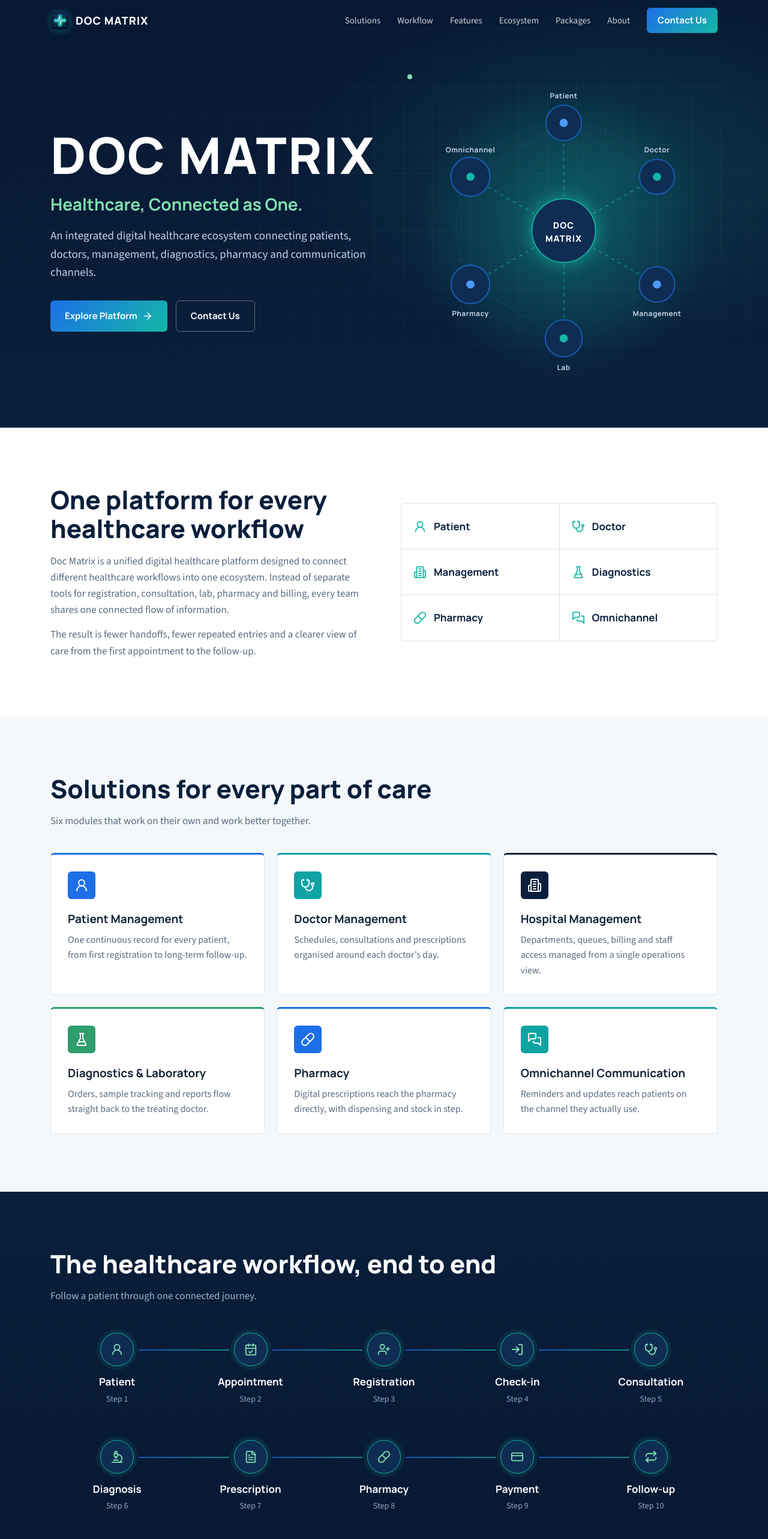
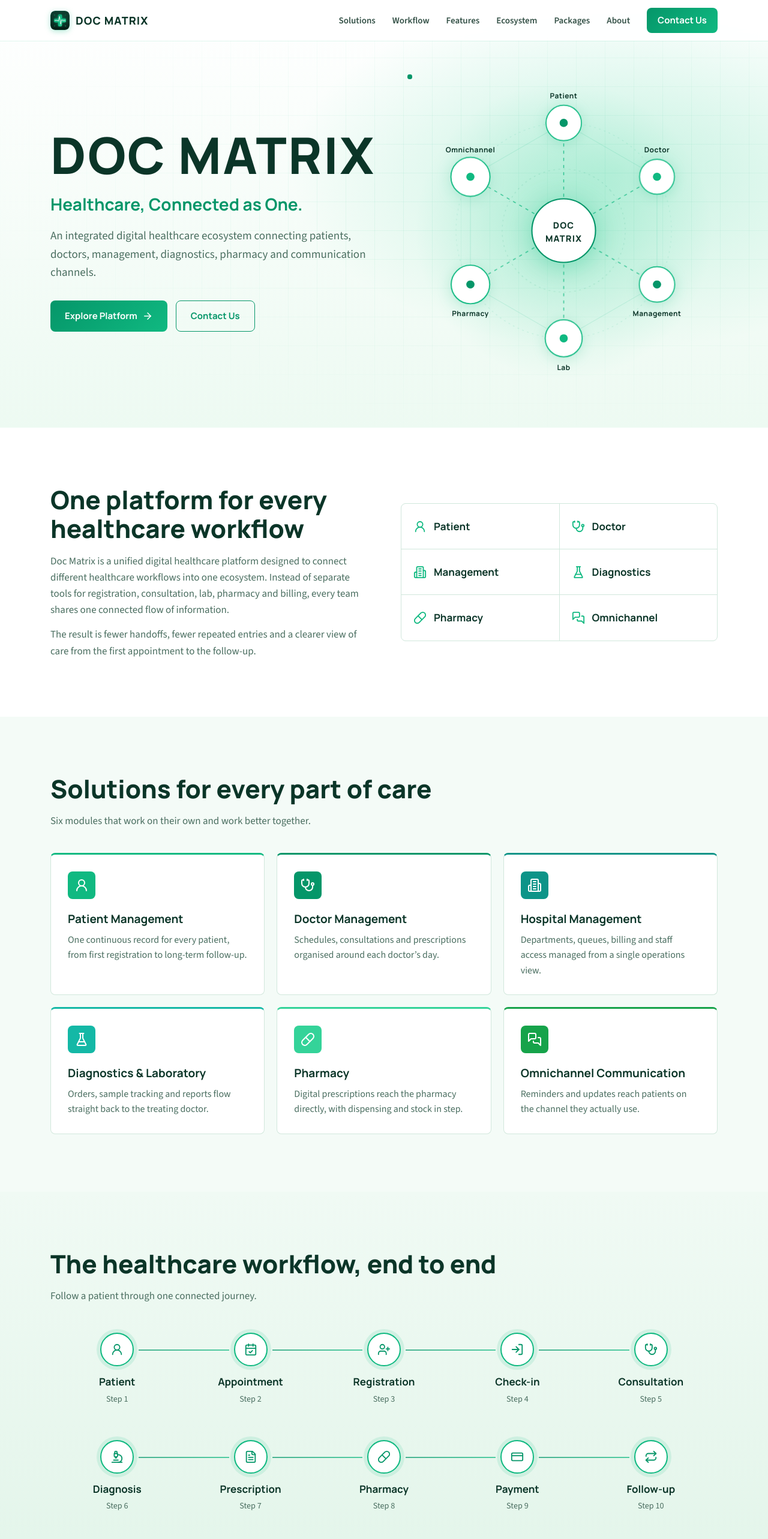
Before and after one commit to Swathi550/Doc_matrix, a React (Vite) app: page / in a window 1280 px wide. Shown: the top 2566 px of the page at 60% size. Built offline with nearby package versions, Linux system fonts and the light colour scheme.

Commit message:
Update website theme to fresh, light medical green color palette

```diff
--- a/index.html
+++ b/index.html
@@ -11,7 +11,7 @@
     <link rel="shortcut icon" href="/favicon.ico" />
     <link rel="apple-touch-icon" sizes="180x180" href="/apple-touch-icon.png" />
     <link rel="manifest" href="/site.webmanifest" />
-    <meta name="theme-color" content="#0A1F3C" />
+    <meta name="theme-color" content="#10B981" />
     <meta property="og:title" content="DOC MATRIX | Healthcare, Connected as One" />
     <meta property="og:description" content="An integrated digital healthcare ecosystem connecting patients, doctors, management, diagnostics, pharmacy and communication channels." />
     <meta property="og:type" content="website" />
--- a/src/App.jsx
+++ b/src/App.jsx
@@ -9,12 +9,12 @@ import {
 const nav = [['Solutions', 'solutions'], ['Workflow', 'workflow'], ['Features', 'features'], ['Ecosystem', 'ecosystem'], ['Packages', 'packages'], ['About', 'about']]
 
 const solutions = [
-  [UserRound, 'Patient Management', 'One continuous record for every patient, from first registration to long-term follow-up.', '#1D6FE8'],
-  [Stethoscope, 'Doctor Management', 'Schedules, consultations and prescriptions organised around each doctor\u2019s day.', '#0FA3A3'],
-  [Building2, 'Hospital Management', 'Departments, queues, billing and staff access managed from a single operations view.', '#0A1F3C'],
-  [FlaskConical, 'Diagnostics & Laboratory', 'Orders, sample tracking and reports flow straight back to the treating doctor.', '#2E9E6B'],
-  [Pill, 'Pharmacy', 'Digital prescriptions reach the pharmacy directly, with dispensing and stock in step.', '#1D6FE8'],
-  [MessagesSquare, 'Omnichannel Communication', 'Reminders and updates reach patients on the channel they actually use.', '#0FA3A3']
+  [UserRound, 'Patient Management', 'One continuous record for every patient, from first registration to long-term follow-up.', '#10B981'],
+  [Stethoscope, 'Doctor Management', 'Schedules, consultations and prescriptions organised around each doctor\u2019s day.', '#059669'],
+  [Building2, 'Hospital Management', 'Departments, queues, billing and staff access managed from a single operations view.', '#0D9488'],
+  [FlaskConical, 'Diagnostics & Laboratory', 'Orders, sample tracking and reports flow straight back to the treating doctor.', '#14B8A6'],
+  [Pill, 'Pharmacy', 'Digital prescriptions reach the pharmacy directly, with dispensing and stock in step.', '#34D399'],
+  [MessagesSquare, 'Omnichannel Communication', 'Reminders and updates reach patients on the channel they actually use.', '#16A34A']
 ]
 
 const steps = [
@@ -54,7 +54,7 @@ function Network_({ mini }) {
   return (
     <svg className={'net' + (mini ? ' mini' : '')} viewBox="0 0 600 600" role="img" aria-label="Doc Matrix connected to patient, doctor, management, lab, pharmacy and omnichannel">
       <defs>
-        <radialGradient id={'g' + (mini ? 'a' : 'b')}><stop offset="0" stopColor="#14B8A6" stopOpacity=".35" /><stop offset="1" stopColor="#14B8A6" stopOpacity="0" /></radialGradient>
+        <radialGradient id={'g' + (mini ? 'a' : 'b')}><stop offset="0" stopColor="#34D399" stopOpacity=".28" /><stop offset="1" stopColor="#34D399" stopOpacity="0" /></radialGradient>
       </defs>
       <circle cx="300" cy="300" r="290" fill={`url(#g${mini ? 'a' : 'b'})`} />
       <circle className="orbit" cx="300" cy="300" r="210" />
@@ -66,11 +66,11 @@ function Network_({ mini }) {
       {pts.map(([n, x, y], i) => (
         <g key={n}>
           <line className="flow" x1="300" y1="300" x2={x} y2={y} />
-          <circle r="4" fill="#7FE0B0">
+          <circle r="4" fill="#059669">
             <animateMotion dur={`${3 + (i % 3) * 0.6}s`} begin={`${i * 0.5}s`} repeatCount="indefinite" path={`M300,300 L${x},${y}`} />
           </circle>
           <circle className="node" cx={x} cy={y} r="34" style={{ animationDelay: `${i * 0.4}s` }} />
-          <circle cx={x} cy={y} r="8" fill={i % 2 ? '#14B8A6' : '#4C9AFF'} />
+          <circle cx={x} cy={y} r="8" fill={i % 2 ? '#10B981' : '#059669'} />
           <text x={x} y={y + (y > 300 ? 62 : -48)} textAnchor="middle" className="nl">{n}</text>
         </g>
       ))}
--- a/src/styles.css
+++ b/src/styles.css
@@ -1,4 +1,4 @@
-:root{--navy:#0A1F3C;--navy2:#0F2D52;--blue:#1D6FE8;--teal:#14B8A6;--green:#7FE0B0;--bg:#F4F8FB;--ink:#142235;--mute:#5B6B7F;--line:#DCE5EE;--r:6px}
+:root{--navy:#0B3528;--navy2:#EAF7EE;--blue:#059669;--teal:#10B981;--green:#047857;--bg:#F4FBF7;--ink:#113327;--mute:#4A6E60;--line:#D1E7DC;--r:8px}
 *{box-sizing:border-box;margin:0}
 html{scroll-behavior:smooth;scroll-padding-top:72px}
 body{font-family:'Source Sans 3',system-ui,sans-serif;color:var(--ink);background:#fff;font-size:17px;line-height:1.6;-webkit-font-smoothing:antialiased}
@@ -7,63 +7,64 @@ a{color:inherit;text-decoration:none}
 :focus-visible{outline:2px solid var(--teal);outline-offset:3px}
 .wrap{max-width:1160px;margin:0 auto;padding:0 24px}
 /* nav */
-.nav{position:fixed;inset:0 0 auto 0;z-index:50;transition:background .3s,box-shadow .3s;color:#fff}
-.nav.solid{background:rgba(10,31,60,.94);backdrop-filter:blur(10px);box-shadow:0 1px 0 rgba(255,255,255,.08)}
+.nav{position:fixed;inset:0 0 auto 0;z-index:50;transition:background .3s,box-shadow .3s;color:var(--navy);background:rgba(255,255,255,.88);backdrop-filter:blur(10px);box-shadow:0 1px 0 rgba(16,185,129,.12)}
+.nav.solid{background:rgba(255,255,255,.96);backdrop-filter:blur(12px);box-shadow:0 2px 14px rgba(11,53,40,.08)}
 .nav-in{display:flex;align-items:center;justify-content:space-between;height:68px}
-.brand{display:flex;align-items:center;gap:10px;font-weight:800;letter-spacing:.06em;font-size:18px}
+.brand{display:flex;align-items:center;gap:10px;font-weight:800;letter-spacing:.06em;font-size:18px;color:var(--navy)}
 .brand svg{color:var(--teal)}
-.brand-icon{width:32px;height:32px;border-radius:8px;display:block;flex-shrink:0;box-shadow:0 2px 10px rgba(20,184,166,.35);transition:transform .2s ease}
+.brand-icon{width:32px;height:32px;border-radius:8px;display:block;flex-shrink:0;box-shadow:0 2px 10px rgba(16,185,129,.35);transition:transform .2s ease}
 .brand:hover .brand-icon{transform:scale(1.06)}
-.links{display:flex;align-items:center;gap:28px;font-weight:500;font-size:15px}
-.links a:not(.btn){opacity:.8;transition:opacity .2s}.links a:not(.btn):hover{opacity:1}
-.burger{display:none;background:none;border:0;color:#fff;cursor:pointer}
+.links{display:flex;align-items:center;gap:28px;font-weight:600;font-size:15px}
+.links a:not(.btn){color:var(--ink);opacity:.85;transition:opacity .2s,color .2s}
+.links a:not(.btn):hover{opacity:1;color:var(--blue)}
+.burger{display:none;background:none;border:0;color:var(--navy);cursor:pointer}
 /* buttons */
-.btn{display:inline-flex;align-items:center;gap:8px;padding:13px 24px;border-radius:var(--r);background:linear-gradient(135deg,var(--blue),var(--teal));color:#fff;font-weight:700;font-size:15px;transition:transform .2s,box-shadow .2s}
-.btn:hover{transform:translateY(-2px);box-shadow:0 8px 24px rgba(20,184,166,.35)}
+.btn{display:inline-flex;align-items:center;gap:8px;padding:13px 24px;border-radius:var(--r);background:linear-gradient(135deg,var(--blue),var(--teal));color:#fff;font-weight:700;font-size:15px;transition:transform .2s,box-shadow .2s;border:none;cursor:pointer}
+.btn:hover{transform:translateY(-2px);box-shadow:0 8px 24px rgba(16,185,129,.35)}
 .btn.sm{padding:9px 18px}
-.btn.ghost{background:transparent;border:1px solid rgba(255,255,255,.35)}
-.btn.ghost:hover{background:rgba(255,255,255,.08);box-shadow:none}
+.btn.ghost{background:transparent;border:1.5px solid var(--blue);color:var(--blue)}
+.btn.ghost:hover{background:rgba(16,185,129,.08);box-shadow:none}
 .btn.light{background:#fff;color:var(--navy)}
 /* hero */
-.hero{background:radial-gradient(900px 500px at 80% 40%,rgba(20,184,166,.18),transparent 60%),linear-gradient(180deg,#071832,var(--navy));color:#fff;position:relative;overflow:hidden;padding:128px 0 72px}
-.hero::before{content:'';position:absolute;inset:0;background-image:linear-gradient(rgba(255,255,255,.05) 1px,transparent 1px),linear-gradient(90deg,rgba(255,255,255,.05) 1px,transparent 1px);background-size:48px 48px;mask-image:radial-gradient(ellipse at 70% 45%,#000 20%,transparent 75%)}
+.hero{background:radial-gradient(900px 500px at 80% 40%,rgba(52,211,153,.25),transparent 60%),linear-gradient(180deg,#FFFFFF 0%,#EDFAF2 100%);color:var(--ink);position:relative;overflow:hidden;padding:128px 0 72px}
+.hero::before{content:'';position:absolute;inset:0;background-image:linear-gradient(rgba(16,185,129,.07) 1px,transparent 1px),linear-gradient(90deg,rgba(16,185,129,.07) 1px,transparent 1px);background-size:48px 48px;mask-image:radial-gradient(ellipse at 70% 45%,#000 20%,transparent 75%)}
 .hero-in{position:relative;display:grid;grid-template-columns:1.05fr .95fr;gap:32px;align-items:center}
-h1{font-size:clamp(46px,7vw,84px);font-weight:800;letter-spacing:.03em;line-height:1;animation:rise .9s both}
-.tag{font-family:'Manrope';font-size:clamp(20px,2.6vw,28px);font-weight:700;color:var(--green);margin:18px 0 16px;animation:rise .9s .15s both}
-.lead{max-width:30em;color:#C4D3E4;font-size:19px;animation:rise .9s .3s both}
+h1{font-size:clamp(46px,7vw,84px);font-weight:800;letter-spacing:.03em;line-height:1;color:var(--navy);animation:rise .9s both}
+.tag{font-family:'Manrope';font-size:clamp(20px,2.6vw,28px);font-weight:700;color:var(--blue);margin:18px 0 16px;animation:rise .9s .15s both}
+.lead{max-width:30em;color:var(--mute);font-size:19px;animation:rise .9s .3s both}
 .btns{display:flex;gap:14px;flex-wrap:wrap;margin-top:32px;animation:rise .9s .45s both}
 @keyframes rise{from{opacity:0;transform:translateY(22px)}to{opacity:1;transform:none}}
 /* network */
 .net{width:100%;height:auto;max-width:560px;margin:0 auto;display:block;overflow:visible}
-.orbit{fill:none;stroke:rgba(76,154,255,.28);stroke-dasharray:3 7;transform-origin:300px 300px;animation:spin 60s linear infinite}
-.orbit.o2{animation-direction:reverse;stroke:rgba(20,184,166,.3)}
-.ring{stroke:rgba(76,154,255,.22);stroke-width:1}
-.flow{stroke:var(--teal);stroke-width:1.6;stroke-dasharray:6 8;animation:dash 1.4s linear infinite;opacity:.8}
-.node{fill:#0F2D52;stroke:var(--blue);stroke-width:1.5;transform-box:fill-box;transform-origin:center;animation:pulse 3.2s ease-in-out infinite}
-.core{fill:#0F2D52;stroke:var(--teal);stroke-width:2;filter:drop-shadow(0 0 16px rgba(20,184,166,.7))}
-.ct{fill:#fff;font:800 17px Manrope,sans-serif;letter-spacing:.08em}
-.nl{fill:#C4D3E4;font:700 15px Manrope,sans-serif;letter-spacing:.04em}
+.orbit{fill:none;stroke:rgba(16,185,129,.22);stroke-dasharray:3 7;transform-origin:300px 300px;animation:spin 60s linear infinite}
+.orbit.o2{animation-direction:reverse;stroke:rgba(5,150,105,.26)}
+.ring{stroke:rgba(16,185,129,.2);stroke-width:1}
+.flow{stroke:var(--teal);stroke-width:1.6;stroke-dasharray:6 8;animation:dash 1.4s linear infinite;opacity:.85}
+.node{fill:#FFFFFF;stroke:var(--teal);stroke-width:2;transform-box:fill-box;transform-origin:center;animation:pulse 3.2s ease-in-out infinite;filter:drop-shadow(0 4px 12px rgba(16,185,129,.2))}
+.core{fill:#FFFFFF;stroke:var(--blue);stroke-width:2.5;filter:drop-shadow(0 8px 24px rgba(16,185,129,.35))}
+.ct{fill:var(--navy);font:800 17px Manrope,sans-serif;letter-spacing:.08em}
+.nl{fill:var(--navy);font:700 15px Manrope,sans-serif;letter-spacing:.04em}
 .mini .nl{font-size:14px}
-.alt .nl{fill:var(--navy)}.alt .node,.alt .core{fill:var(--navy)}.alt .ring{stroke:rgba(29,111,232,.3)}
+.alt .nl{fill:var(--navy)}.alt .node{fill:#FFFFFF;stroke:var(--teal)}.alt .core{fill:#FFFFFF;stroke:var(--blue)}.alt .ring{stroke:rgba(16,185,129,.22)}
 @keyframes dash{to{stroke-dashoffset:-28}}
 @keyframes spin{to{transform:rotate(360deg)}}
 @keyframes pulse{50%{transform:scale(1.12)}}
 /* sections */
 .sec{padding:96px 0}.sec.alt{background:var(--bg)}
-.sec.dark{background:linear-gradient(180deg,var(--navy),#071832);color:#fff}
+.sec.dark{background:linear-gradient(180deg,#F0FAF4,#E3F5EA);color:var(--ink)}
 h2{font-size:clamp(28px,4vw,42px);line-height:1.15;font-weight:800;color:var(--navy);margin-bottom:16px;max-width:20em}
-.dark h2{color:#fff}
-h3{font-size:19px;font-weight:700;margin-bottom:6px}
-.sub{color:var(--mute);margin-bottom:40px;max-width:36em}.dark .sub{color:#9FB3CB}
+.dark h2{color:var(--navy)}
+h3{font-size:19px;font-weight:700;margin-bottom:6px;color:var(--navy)}
+.sub{color:var(--mute);margin-bottom:40px;max-width:36em}.dark .sub{color:var(--mute)}
 .split{display:grid;grid-template-columns:1fr 1fr;gap:56px;align-items:center}
 .split p{color:var(--mute);margin-top:14px;max-width:34em}
 .pillars{list-style:none;padding:0;display:grid;grid-template-columns:1fr 1fr;gap:1px;background:var(--line);border:1px solid var(--line);border-radius:var(--r);overflow:hidden}
 .pillars li{background:#fff;padding:24px 20px;display:flex;align-items:center;gap:12px;font-family:Manrope;font-weight:700;color:var(--navy);transition:background .25s,color .25s;min-width:0}
 .pillars li svg{color:var(--teal);flex-shrink:0}
-.pillars li:hover{background:var(--navy);color:#fff}
+.pillars li:hover{background:var(--bg);color:var(--blue)}
 .grid{display:grid;gap:20px}.g3{grid-template-columns:repeat(3,1fr)}.g4{grid-template-columns:repeat(4,1fr)}.g5{grid-template-columns:repeat(5,1fr);margin-top:36px}
 .card{background:#fff;border:1px solid var(--line);border-radius:var(--r);padding:28px;transition:transform .3s,box-shadow .3s,border-color .3s}
-.card:hover{transform:translateY(-5px);box-shadow:0 14px 34px rgba(10,31,60,.1)}
+.card:hover{transform:translateY(-5px);box-shadow:0 14px 34px rgba(11,53,40,.08)}
 .sol{border-top:3px solid var(--c)}
 .sol:hover{border-color:var(--c)}
 .sol .ic{display:inline-grid;place-items:center;width:46px;height:46px;border-radius:var(--r);background:var(--c);color:#fff;margin-bottom:18px;transition:transform .3s}
@@ -74,10 +75,10 @@ h3{font-size:19px;font-weight:700;margin-bottom:6px}
 .flow-steps li{text-align:center;position:relative}
 .flow-steps li::after{content:'';position:absolute;top:28px;left:calc(50% + 36px);right:calc(-50% + 36px);height:2px;background:linear-gradient(90deg,var(--blue),var(--teal));opacity:.7}
 .flow-steps li:nth-child(5n)::after{display:none}
-.dot{display:grid;place-items:center;width:56px;height:56px;margin:0 auto 12px;border-radius:50%;background:var(--navy2);border:1.5px solid var(--teal);color:var(--green);box-shadow:0 0 0 6px rgba(20,184,166,.1);transition:transform .3s,box-shadow .3s}
-.flow-steps li:hover .dot{transform:scale(1.1);box-shadow:0 0 0 8px rgba(20,184,166,.2),0 0 24px rgba(20,184,166,.5)}
-.flow-steps b{display:block;font-family:Manrope}
-.flow-steps small{color:#8CA3BF}
+.dot{display:grid;place-items:center;width:56px;height:56px;margin:0 auto 12px;border-radius:50%;background:#FFFFFF;border:2px solid var(--teal);color:var(--blue);box-shadow:0 0 0 6px rgba(16,185,129,.12);transition:transform .3s,box-shadow .3s}
+.flow-steps li:hover .dot{transform:scale(1.1);box-shadow:0 0 0 8px rgba(16,185,129,.2),0 0 24px rgba(16,185,129,.35)}
+.flow-steps b{display:block;font-family:Manrope;color:var(--navy)}
+.flow-steps small{color:var(--mute)}
 /* features */
 .feat{display:flex;flex-direction:column;gap:14px;padding:22px;font-family:Manrope;font-weight:700;font-size:16px;color:var(--navy);line-height:1.3}
 .feat svg{color:var(--teal);transition:color .3s,transform .3s}
@@ -88,22 +89,23 @@ h3{font-size:19px;font-weight:700;margin-bottom:6px}
 .pkg h3{font-size:21px;color:var(--navy)}
 .who{color:var(--mute);font-size:15px;padding-bottom:18px;margin-bottom:18px;border-bottom:1px solid var(--line);min-height:84px}
 .pkg ul{list-style:none;padding:0;display:grid;gap:10px;font-size:15.5px}
-.pkg li{display:flex;gap:10px;align-items:flex-start}.pkg li svg{color:var(--teal);flex:none;margin-top:4px}
-.pkg.hl{border-color:var(--blue);box-shadow:0 0 0 1px var(--blue)}
+.pkg li{display:flex;gap:10px;align-items:flex-start}.pkg li svg{color:var(--teal);flex-none;margin-top:4px}
+.pkg.hl{border-color:var(--teal);box-shadow:0 0 0 1px var(--teal),0 10px 30px rgba(16,185,129,.12)}
 /* why */
 .why{display:grid;grid-template-columns:1fr 1fr;column-gap:56px;margin-top:36px}
-.why-row{display:flex;gap:18px;padding:28px 0;border-top:1px solid rgba(255,255,255,.14)}
-.why-row svg{color:var(--green);flex:none;margin-top:3px}
-.why-row p{color:#9FB3CB;font-size:16px}
+.why-row{display:flex;gap:18px;padding:28px 0;border-top:1px solid var(--line)}
+.why-row svg{color:var(--teal);flex-none;margin-top:3px}
+.why-row h3{color:var(--navy)}
+.why-row p{color:var(--mute);font-size:16px}
 /* cta + footer */
 .cta{background:linear-gradient(120deg,var(--blue),var(--teal));color:#fff;text-align:center;padding:84px 0}
 .cta h2{color:#fff;margin:0 auto 14px}.cta p{margin-bottom:28px;font-size:19px;opacity:.95}
-.foot{background:#071832;color:#B7C6D9;padding:56px 0 24px}
+.foot{background:#082117;color:#B5D4C7;padding:56px 0 24px}
 .foot .brand{color:#fff}
 .foot-in{display:flex;justify-content:space-between;gap:32px;flex-wrap:wrap}
 .foot-in p{margin-top:10px}
 .foot nav{display:flex;gap:22px;flex-wrap:wrap;align-content:flex-start}
-.foot nav a:hover{color:var(--green)}
+.foot nav a:hover{color:var(--teal)}
 .copy{margin-top:40px;padding-top:20px;border-top:1px solid rgba(255,255,255,.1);font-size:14px}
 /* reveal */
 .rv{opacity:0;transform:translateY(24px);transition:opacity .7s ease,transform .7s ease}
@@ -120,8 +122,8 @@ h3{font-size:19px;font-weight:700;margin-bottom:6px}
 @media(max-width:760px){
   .wrap{padding:0 18px}
   .burger{display:block}
-  .links{position:absolute;top:68px;left:0;right:0;flex-direction:column;align-items:stretch;gap:0;background:var(--navy);padding:8px 24px 20px;display:none}
-  .links.open{display:flex}.links a{padding:12px 0}.links .btn{justify-content:center;margin-top:8px}
+  .links{position:absolute;top:68px;left:0;right:0;flex-direction:column;align-items:stretch;gap:0;background:#FFFFFF;box-shadow:0 10px 30px rgba(11,53,40,.12);border-top:1px solid var(--line);padding:8px 24px 20px;display:none}
+  .links.open{display:flex}.links a{padding:12px 0;color:var(--navy)!important}.links .btn{justify-content:center;margin-top:8px;color:#fff!important}
   .sec{padding:68px 0}.hero{padding-top:104px}
   h1{font-size:clamp(36px,8.5vw,56px)}
   .pillars li{padding:16px 12px;gap:8px;font-size:14px;letter-spacing:-0.01em}
```
Also changed, not shown: public/favicon.svg, public/site.webmanifest.
